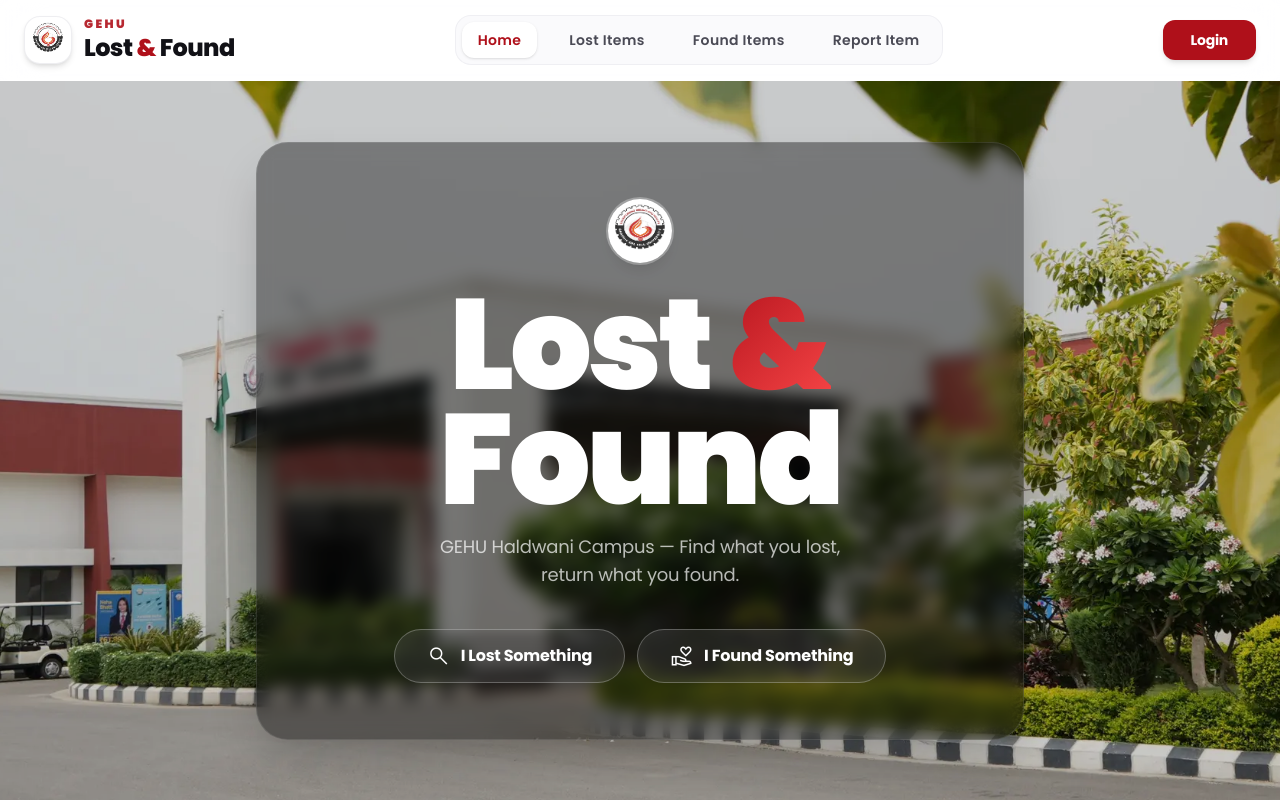
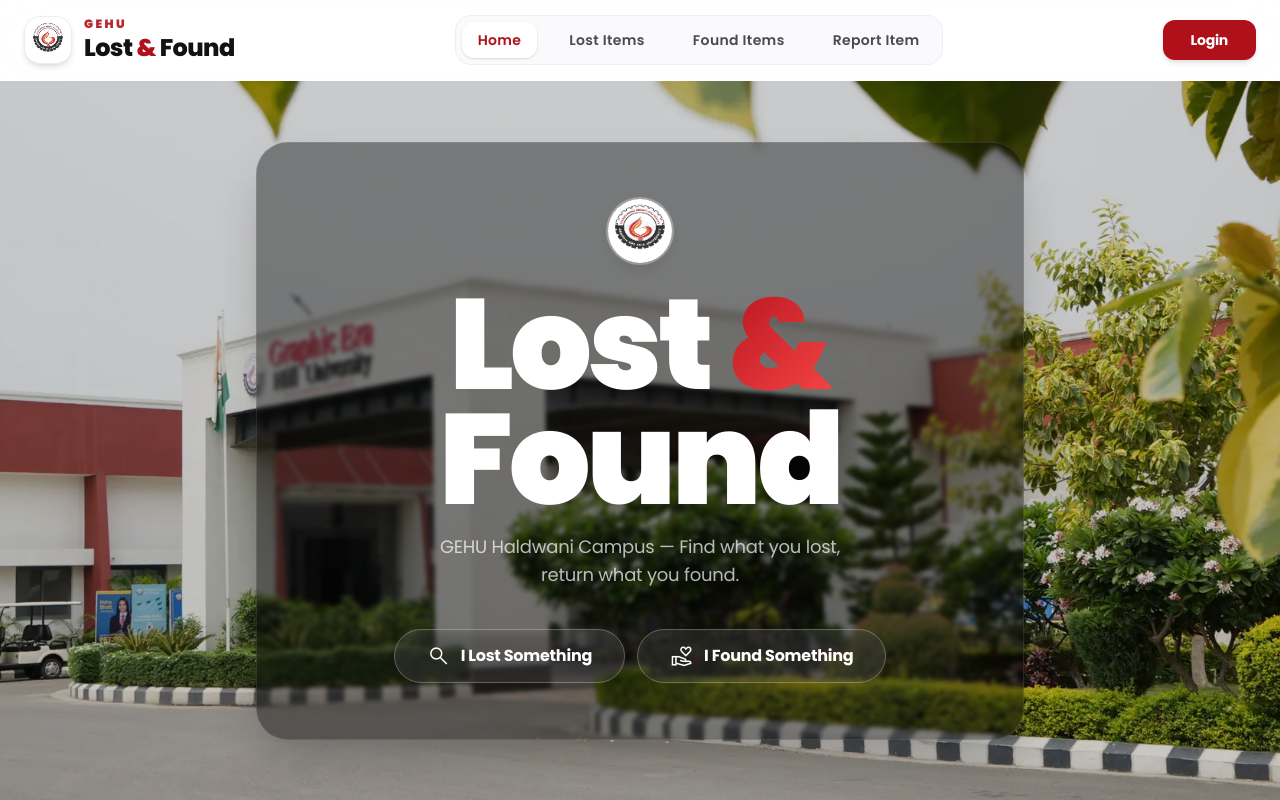
Before and after one commit to Rahul2005-ctrl/Lost-And-Found, a React (Vite) app: page / in a window 1280 px wide. Shown: the top 800 px of the page. Built offline with nearby package versions, Linux system fonts and the light colour scheme; no server answers; the database is empty.

Commit message:
UI: Minimized blur on hero box

```diff
--- a/src/pages/Home.jsx
+++ b/src/pages/Home.jsx
@@ -49,7 +49,7 @@
         </div>
 
         {/* Centered Content Box */}
-        <div className="relative z-10 text-center px-6 sm:px-12 py-10 sm:py-14 mx-4 max-w-3xl w-full bg-black/40 backdrop-blur-sm rounded-[2rem] border border-white/10 shadow-2xl animate-fade-in-up">
+        <div className="relative z-10 text-center px-6 sm:px-12 py-10 sm:py-14 mx-4 max-w-3xl w-full bg-black/40 backdrop-blur-[2px] rounded-[2rem] border border-white/10 shadow-2xl animate-fade-in-up">
           <img src={gehuLogo} alt="GEHU" className="w-14 h-14 sm:w-16 sm:h-16 rounded-full mx-auto mb-6 ring-2 ring-white/30 shadow-lg" />
           <h1 className="font-heading text-5xl sm:text-7xl md:text-8xl lg:text-9xl font-black tracking-tighter leading-[0.9] text-white mb-4">
             Lost <span className="text-gradient">&</span> Found
```
